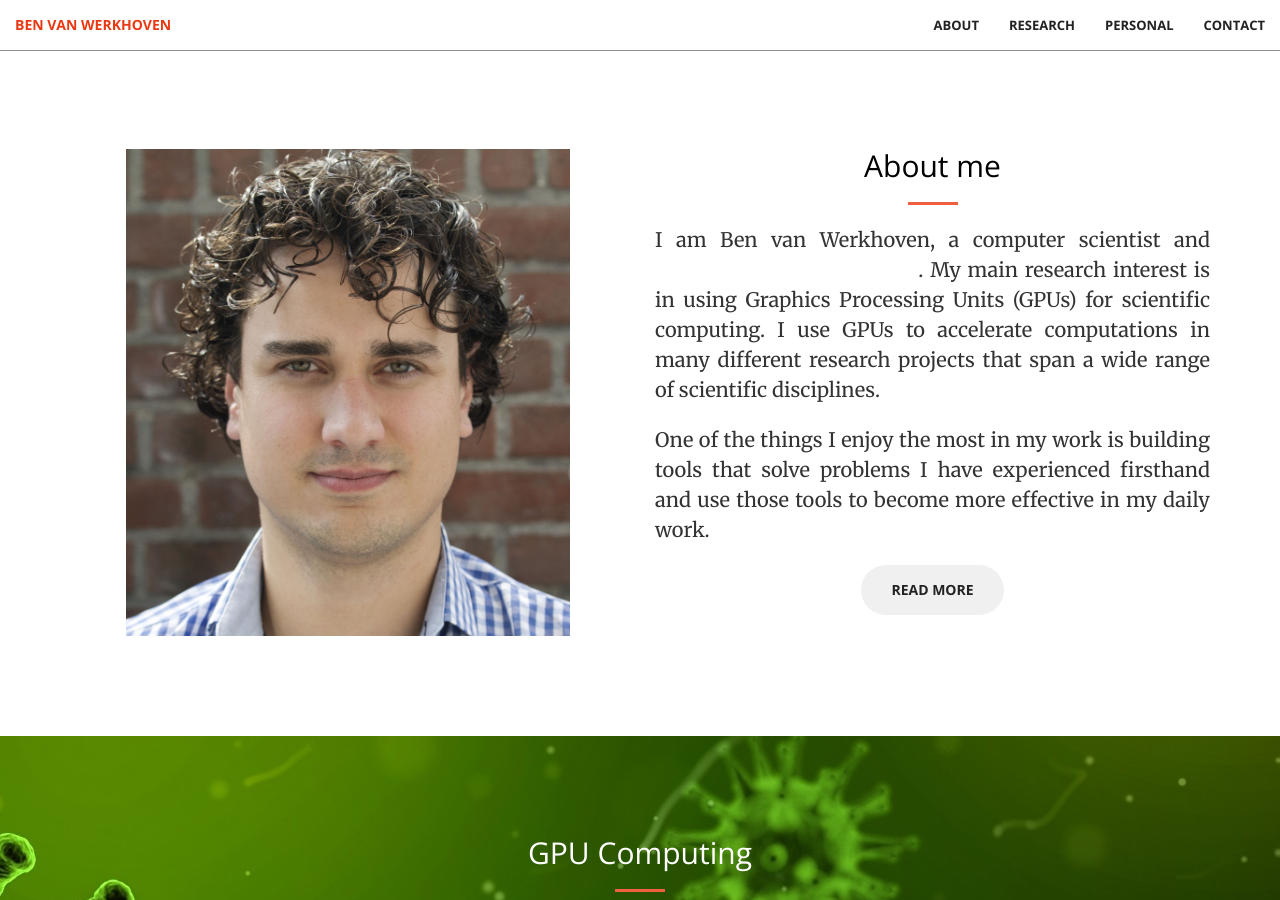
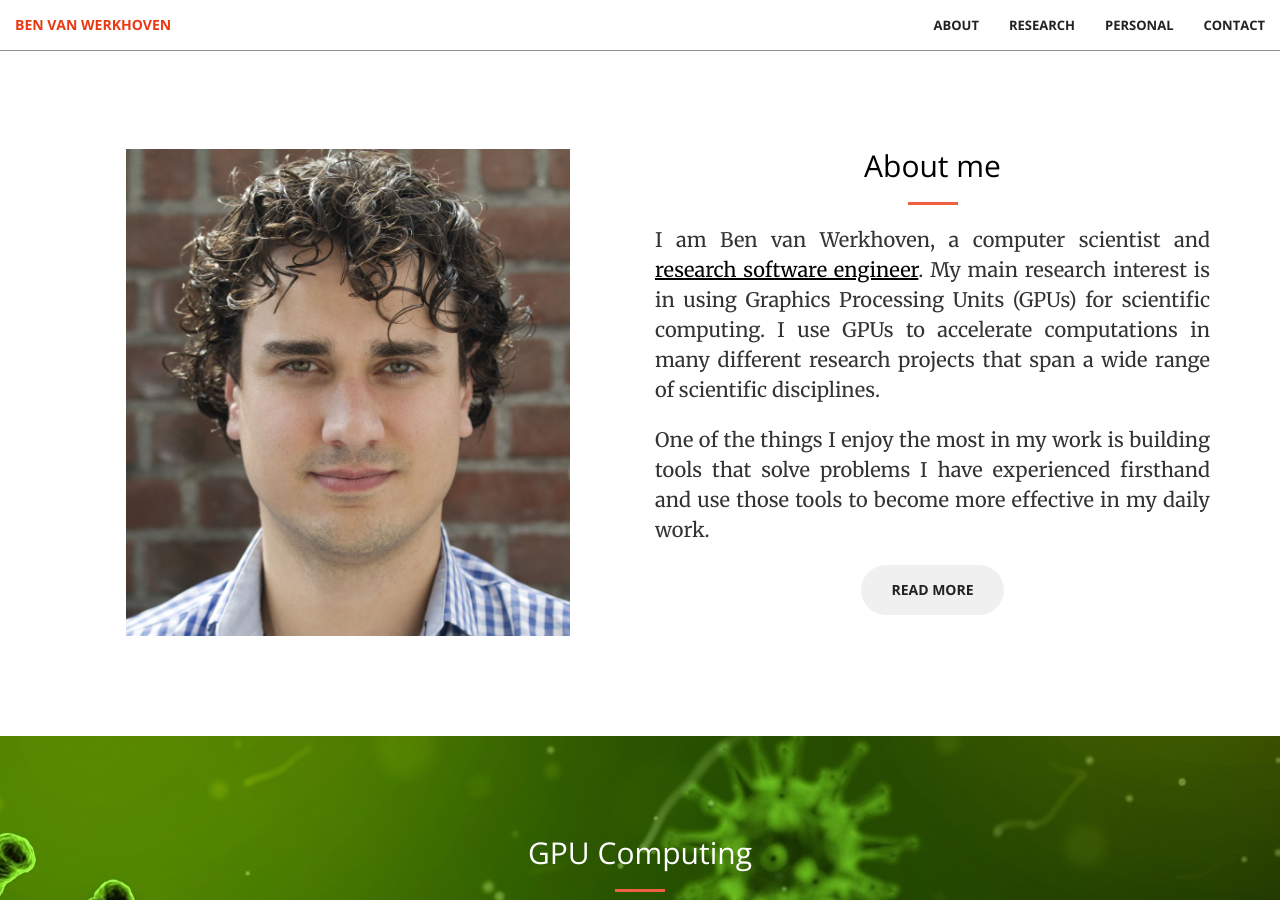
Before and after one commit to benvanwerkhoven/benvanwerkhoven.github.io, a Jekyll site: the page built from index.html, in a window 1280 px wide and 900 px high, scrolled down 851 px. Built offline with Jekyll 4.4.1, drawn with Linux system fonts in a browser that asks for light colours; some web fonts are replaced.

Commit message:
fix for the creative theme

```diff
--- a/_sass/_base.scss
+++ b/_sass/_base.scss
@@ -27,6 +27,10 @@
     }
 }
 a.underlined {
+  text-decoration: underline;
+}
+a.black-underlined {
+  color: rgba(0, 0, 0, 1);
   text-decoration: underline;
 }
 
@@ -245,54 +249,53 @@
   display: block;
   max-width: 650px;
   margin: 0 auto;
-    .portfolio-box-caption {
+}
+.portfolio-box .portfolio-box-caption {
   color: white;
   opacity: 0;
   display: block;
-        background: rgba( $theme-primary, .9 );
+  background: rgba(240, 95, 64, 0.9);
   position: absolute;
   bottom: 0;
   text-align: center;
   width: 100%;
   height: 100%;
-        @include transition-all;
-        .portfolio-box-caption-content {
+  -webkit-transition: all 0.35s;
+  -moz-transition: all 0.35s;
+  transition: all 0.35s;
+}
+.portfolio-box .portfolio-box-caption .portfolio-box-caption-content {
   width: 100%;
   text-align: center;
   position: absolute;
   top: 50%;
   transform: translateY(-50%);
-            .project-category,
-            .project-name {
-                @include sans-serif-font;
+}
+.portfolio-box .portfolio-box-caption .portfolio-box-caption-content .project-category,
+.portfolio-box .portfolio-box-caption .portfolio-box-caption-content .project-name {
+  font-family: 'Open Sans', 'Helvetica Neue', Arial, sans-serif;
   padding: 0 15px;
 }
-            .project-category {
+.portfolio-box .portfolio-box-caption .portfolio-box-caption-content .project-category {
   text-transform: uppercase;
   font-weight: 600;
   font-size: 14px;
 }
-            .project-name {
+.portfolio-box .portfolio-box-caption .portfolio-box-caption-content .project-name {
   font-size: 18px;
 }
-        }
-    }
-    &:hover {
-        .portfolio-box-caption {
+.portfolio-box:hover .portfolio-box-caption {
   opacity: 1;
 }
+.portfolio-box:focus {
+  outline: none;
 }
 @media (min-width: 768px) {
-        .portfolio-box-caption {
-            .portfolio-box-caption-content {
-                .project-category {
+  .portfolio-box .portfolio-box-caption .portfolio-box-caption-content .project-category {
     font-size: 16px;
   }
-                .project-name {
+  .portfolio-box .portfolio-box-caption .portfolio-box-caption-content .project-name {
     font-size: 22px;
-                }
-            }
-        }
   }
 }
 
```
Lines whose indentation alone changed are shown as unchanged.
